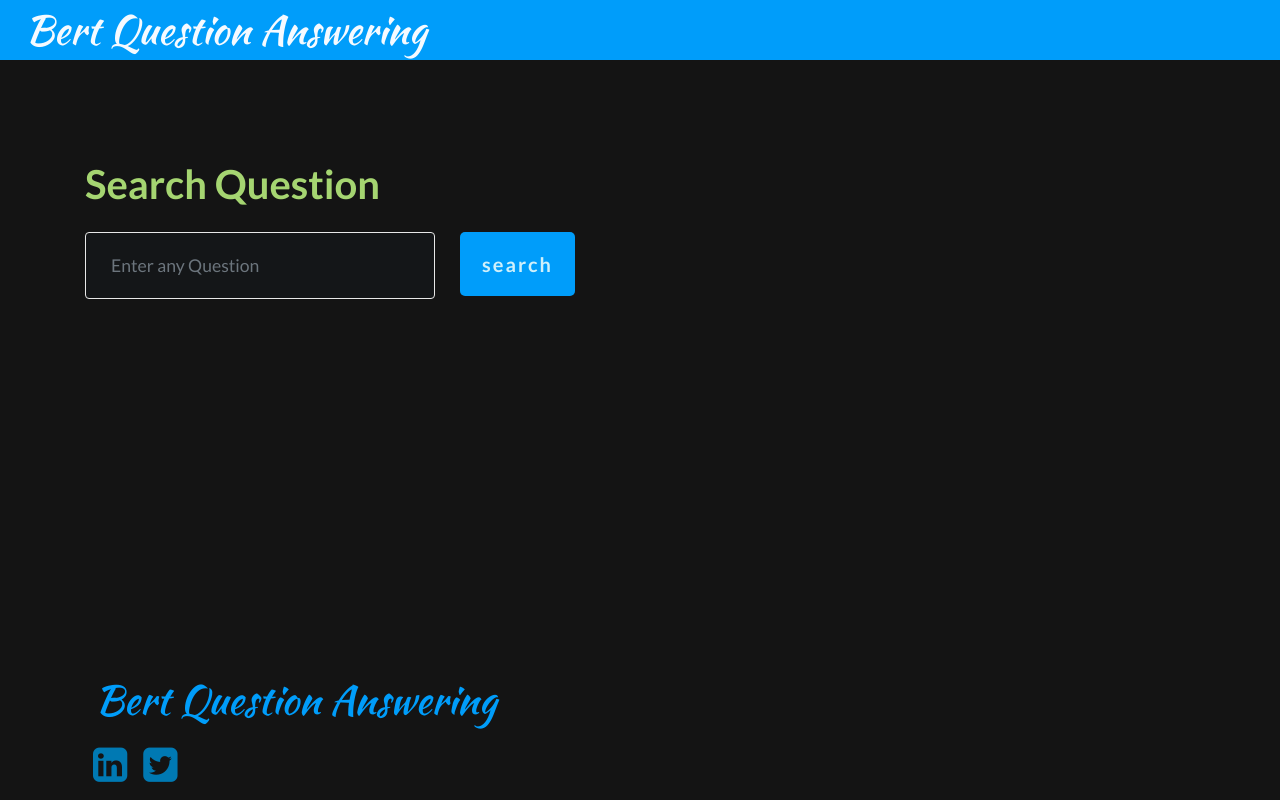
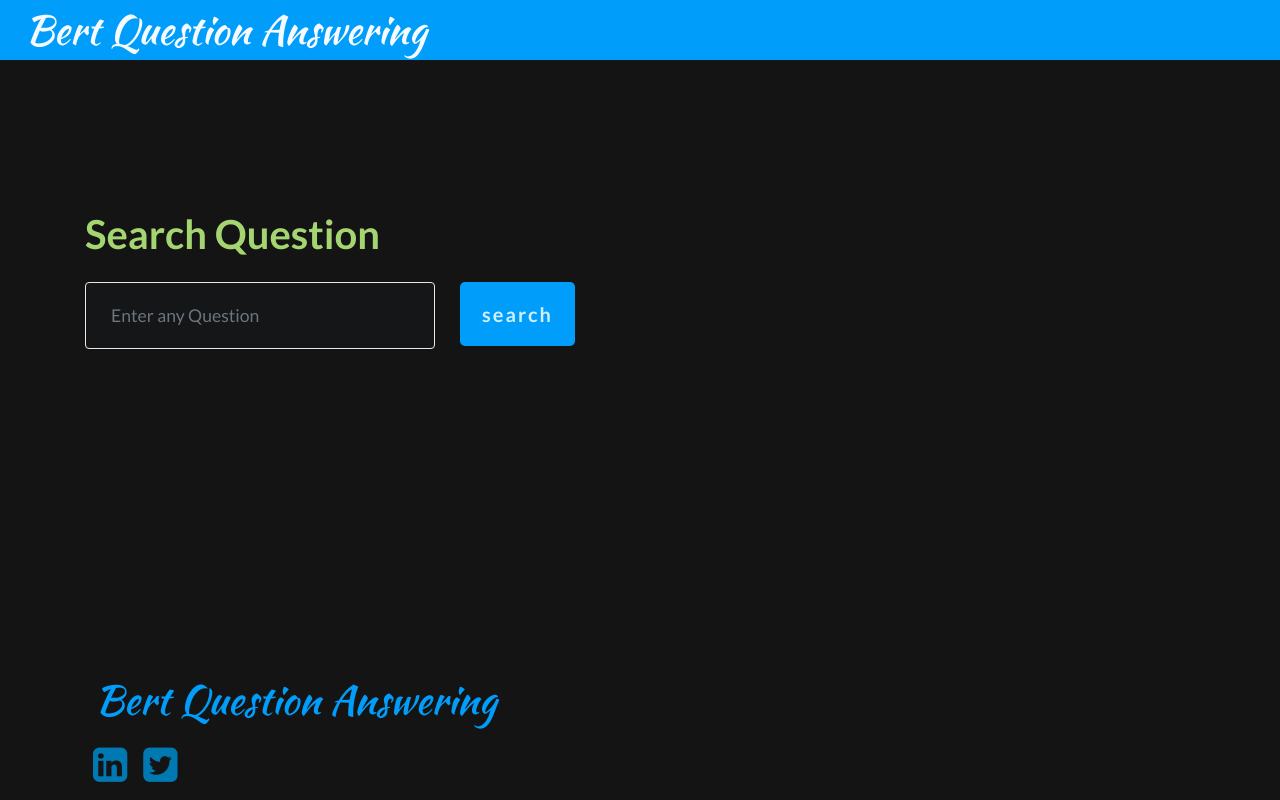
Before and after one commit to VinayTurpati/bertQA, a Flask app: page / in a window 1280 px wide. Run offline with Flask 2, Linux system fonts and the light colour scheme; some libraries are stand-ins or nearby versions; some web fonts are replaced.

Commit message:
Update index.html

```diff
--- a/templates/index.html
+++ b/templates/index.html
@@ -12,7 +12,7 @@
         </div>
     </section>
 
-<section class=" cid-qYkSYwjd5G" id="header2-25" style="height: 600px; background-image:none; background-color:rgb(20,20,20); padding-top:100px; padding-bottom:400px;">
+<section class=" cid-qYkSYwjd5G" id="header2-25" style="height: 600px; background-image:none; background-color:rgb(20,20,20); padding-top:150px; padding-bottom:300px;">
     {% include "search_box.html" %}
 </section>
 
```
